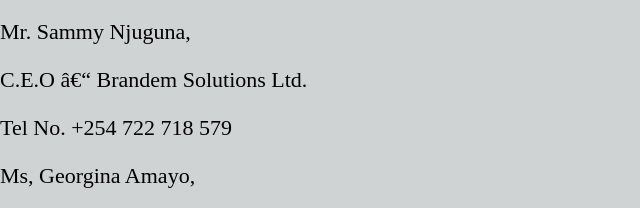
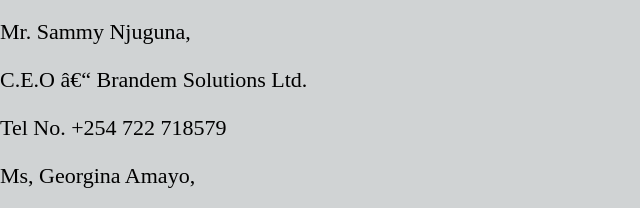
Before and after one commit to Sarah-Marion/Portfolio, a plain HTML site: page index.html in a window 1280 px wide. Shown: the part 3203-3411 px from the top of the page, 0-640 px from the left. Drawn offline with Linux system fonts and the light colour scheme.

Commit message:
fixed another spacing

```diff
--- a/index.html
+++ b/index.html
@@ -110,7 +110,7 @@
 
     <p>Mr. Sammy Njuguna,</p>
     <p>C.E.O – Brandem Solutions Ltd.</p>
-    <p>Tel No. +254 722 718 579</p>
+    <p>Tel No. +254 722 718579</p>
 
     <p>Ms, Georgina Amayo,</p>
     <p>Legal Advisor - Milimani High Court</p>
```
